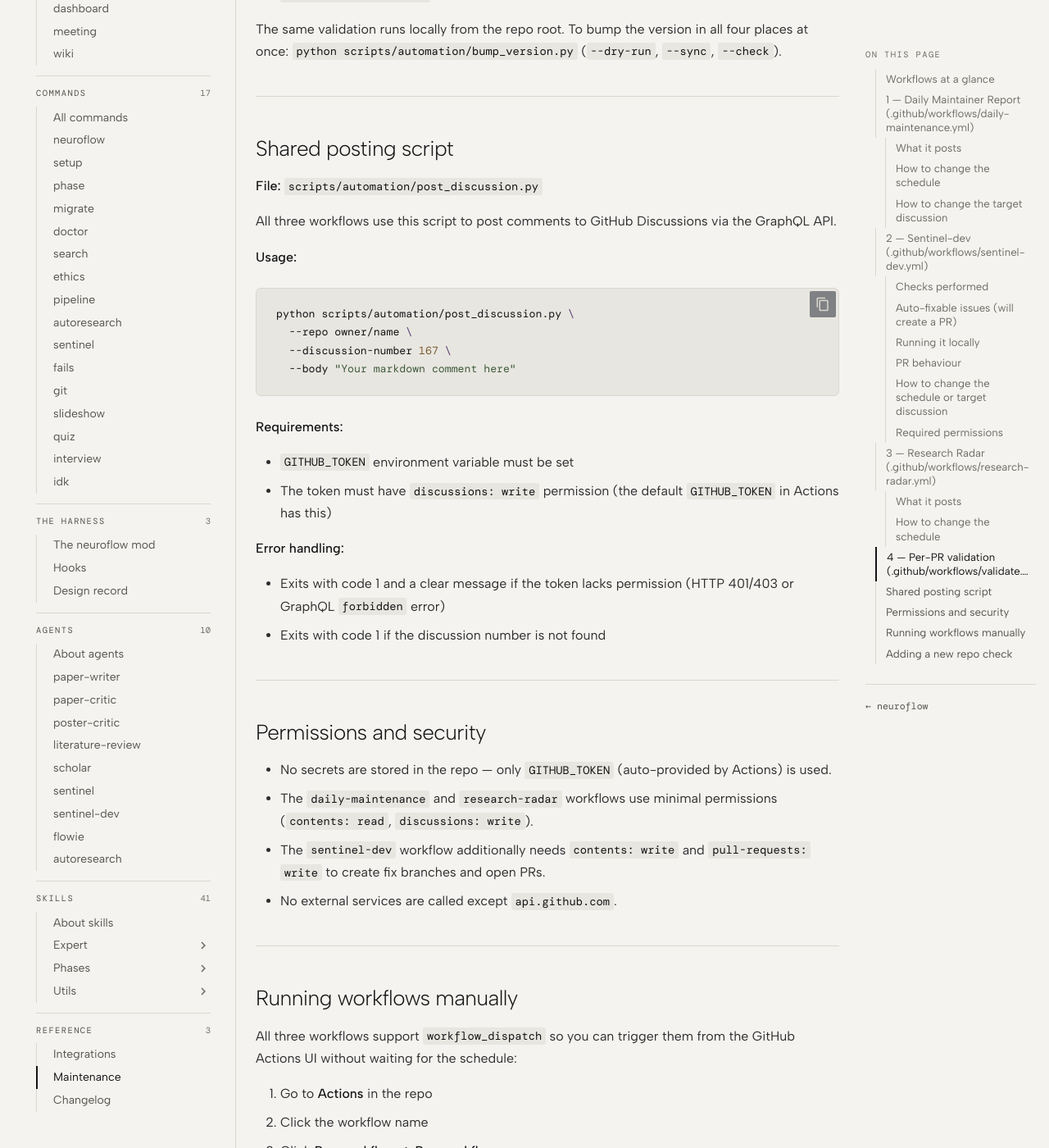
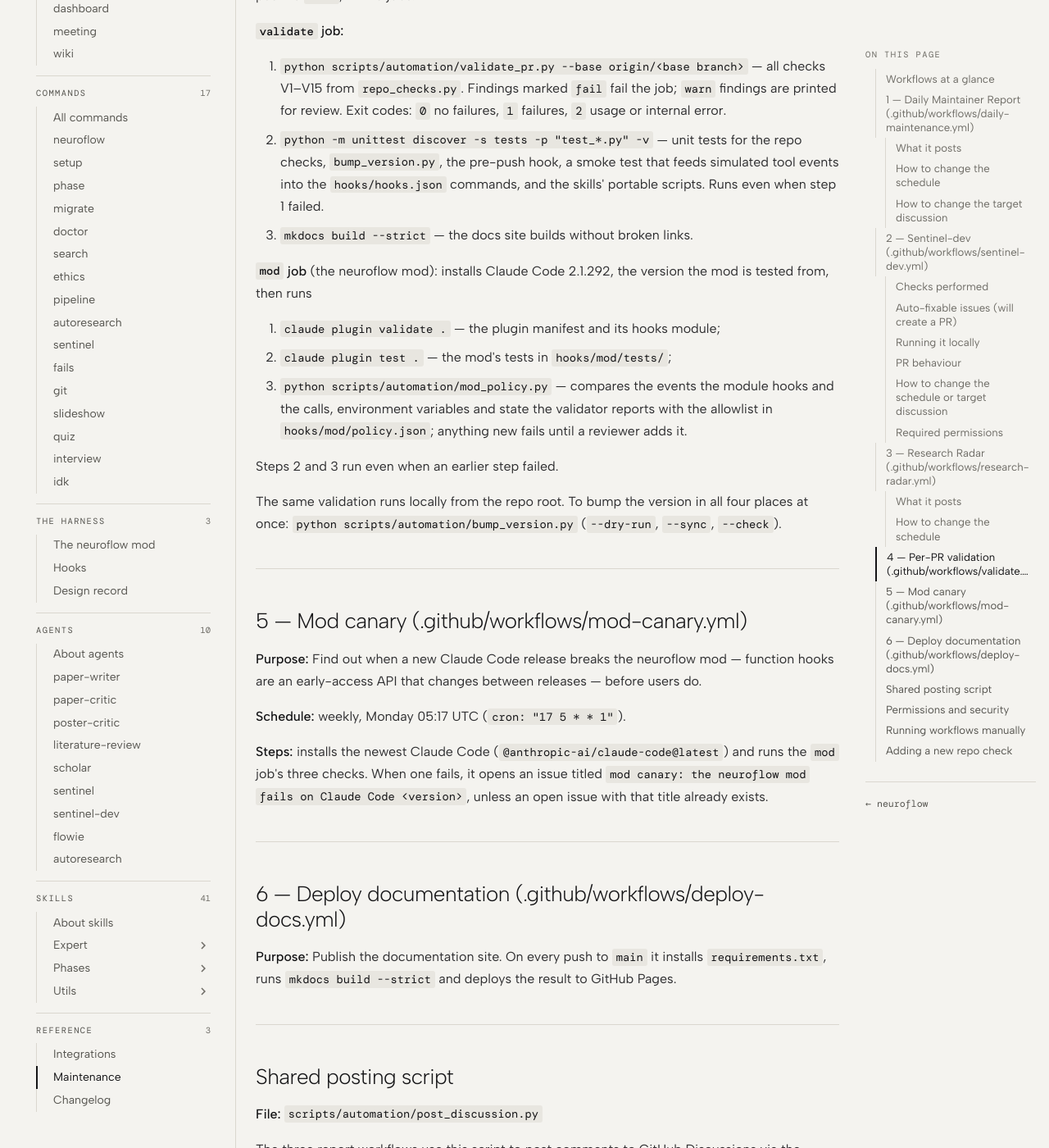
Before and after one commit to stanislavjiricek/neuroflow, an MkDocs documentation site: the page built from docs/maintenance/automation.md, in a window 1280 px wide and 1400 px high, scrolled down 5613 px. Shown: the whole window at 82% size. Built offline with MkDocs 1.6.1 and Material for MkDocs 9.7.7, drawn with Linux system fonts in a browser that asks for light colours; some web fonts are replaced; comment, search, counter and statistics services are not loaded; some of the changed text lies outside the part shown.

Commit message:
docs: maintenance page covers all six workflows and the mod job
The page counted three scheduled workflows plus one for pull requests and
said "all three workflows" throughout, but .github/workflows also holds
mod-canary.yml (weekly, newest Claude Code) and deploy-docs.yml, and
validate.yml has a second job, `mod` (claude plugin validate and test on
2.1.292, mod_policy.py). Both new workflows get a section and a table row;
the shared-script, permissions and manual-run notes now say which workflows
they mean.

Co-Authored-By: Claude Opus 5.5 <noreply@anthropic.com>

````diff
--- a/docs/maintenance/automation.md
+++ b/docs/maintenance/automation.md
@@ -4,7 +4,7 @@ title: Maintenance Automation
 
 # Maintenance Automation
 
-Three scheduled GitHub Actions workflows provide automated repo maintenance for **neuroflow**, and a fourth validates every pull request. Each workflow reads the repo's own specification files (skills, commands, agents, docs) as its ground truth ("Option A"), so the output is always grounded in what the repo actually contains.
+Six GitHub Actions workflows maintain **neuroflow**. Three scheduled ones post reports to GitHub Discussions, a weekly canary tests the neuroflow mod against the newest Claude Code release, one validates every pull request and push to `main`, and one deploys the documentation site. The three report workflows read the repo's own specification files (skills, commands, agents, docs) as their ground truth ("Option A"), so their output is always grounded in what the repo actually contains.
 
 ---
 
@@ -15,7 +15,9 @@ Three scheduled GitHub Actions workflows provide automated repo maintenance for
 | Daily Maintainer Report | Daily 20:00 UTC | [#167](https://github.com/stanislavjiricek/neuroflow/discussions/167) | No |
 | Sentinel-dev | Daily 20:00 UTC | [#168](https://github.com/stanislavjiricek/neuroflow/discussions/168) | Yes (auto-fixable only) |
 | Research Radar | Weekly, Friday 20:00 UTC | [#169](https://github.com/stanislavjiricek/neuroflow/discussions/169) | No |
+| Mod canary | Weekly, Monday 05:17 UTC | — (opens an issue when the mod breaks) | No |
 | Validate | Every pull request and push to `main` | — | No |
+| Deploy documentation | Every push to `main` | — | No |
 
 All report comments begin with a status banner so you can stop reading immediately:
 
@@ -114,7 +116,7 @@ Same pattern as Daily Maintainer: edit `cron` and `--discussion-number` in the w
 
 ### Required permissions
 
-The sentinel-dev workflow requires more permissions than the others:
+The sentinel-dev workflow requires more permissions than the other report workflows:
 
 ```yaml
 permissions:
@@ -156,15 +158,39 @@ schedule:
 
 ## 4 — Per-PR validation (`.github/workflows/validate.yml`)
 
-**Purpose:** Catch structural mistakes before they merge. Runs on every pull request and every push to `main`.
+**Purpose:** Catch structural mistakes before they merge. Runs on every pull request and every push to `main`, in two jobs.
 
-**Steps:**
+**`validate` job:**
 
 1. `python scripts/automation/validate_pr.py --base origin/<base branch>` — all checks V1–V15 from `repo_checks.py`. Findings marked `fail` fail the job; `warn` findings are printed for review. Exit codes: `0` no failures, `1` failures, `2` usage or internal error.
 2. `python -m unittest discover -s tests -p "test_*.py" -v` — unit tests for the repo checks, `bump_version.py`, the pre-push hook, a smoke test that feeds simulated tool events into the `hooks/hooks.json` commands, and the skills' portable scripts. Runs even when step 1 failed.
 3. `mkdocs build --strict` — the docs site builds without broken links.
 
+**`mod` job** (the neuroflow mod): installs Claude Code 2.1.292, the version the mod is tested from, then runs
+
+1. `claude plugin validate .` — the plugin manifest and its hooks module;
+2. `claude plugin test .` — the mod's tests in `hooks/mod/tests/`;
+3. `python scripts/automation/mod_policy.py` — compares the events the module hooks and the calls, environment variables and state the validator reports with the allowlist in `hooks/mod/policy.json`; anything new fails until a reviewer adds it.
+
+Steps 2 and 3 run even when an earlier step failed.
+
 The same validation runs locally from the repo root. To bump the version in all four places at once: `python scripts/automation/bump_version.py` (`--dry-run`, `--sync`, `--check`).
+
+---
+
+## 5 — Mod canary (`.github/workflows/mod-canary.yml`)
+
+**Purpose:** Find out when a new Claude Code release breaks the neuroflow mod — function hooks are an early-access API that changes between releases — before users do.
+
+**Schedule:** weekly, Monday 05:17 UTC (`cron: "17 5 * * 1"`).
+
+**Steps:** installs the newest Claude Code (`@anthropic-ai/claude-code@latest`) and runs the `mod` job's three checks. When one fails, it opens an issue titled `mod canary: the neuroflow mod fails on Claude Code <version>`, unless an open issue with that title already exists.
+
+---
+
+## 6 — Deploy documentation (`.github/workflows/deploy-docs.yml`)
+
+**Purpose:** Publish the documentation site. On every push to `main` it installs `requirements.txt`, runs `mkdocs build --strict` and deploys the result to GitHub Pages.
 
 ---
 
@@ -172,7 +198,7 @@ The same validation runs locally from the repo root. To bump the version in all
 
 **File:** `scripts/automation/post_discussion.py`
 
-All three workflows use this script to post comments to GitHub Discussions via the GraphQL API.
+The three report workflows use this script to post comments to GitHub Discussions via the GraphQL API.
 
 **Usage:**
 
@@ -200,13 +226,14 @@ python scripts/automation/post_discussion.py \
 - No secrets are stored in the repo — only `GITHUB_TOKEN` (auto-provided by Actions) is used.
 - The `daily-maintenance` and `research-radar` workflows use minimal permissions (`contents: read`, `discussions: write`).
 - The `sentinel-dev` workflow additionally needs `contents: write` and `pull-requests: write` to create fix branches and open PRs.
-- No external services are called except `api.github.com`.
+- `validate` only reads (`contents: read`); `mod-canary` adds `issues: write` to open its issue; `deploy-docs` needs `pages: write` and `id-token: write` to publish the site.
+- The report workflows call no external service except `api.github.com`. The others install their tools — Python packages from PyPI, Claude Code from npm — and the docs deploy publishes to GitHub Pages.
 
 ---
 
 ## Running workflows manually
 
-All three workflows support `workflow_dispatch` so you can trigger them from the GitHub Actions UI without waiting for the schedule:
+Every workflow supports `workflow_dispatch`, so you can trigger it from the GitHub Actions UI without waiting for its schedule or a push:
 
 1. Go to **Actions** in the repo
 2. Click the workflow name
````
